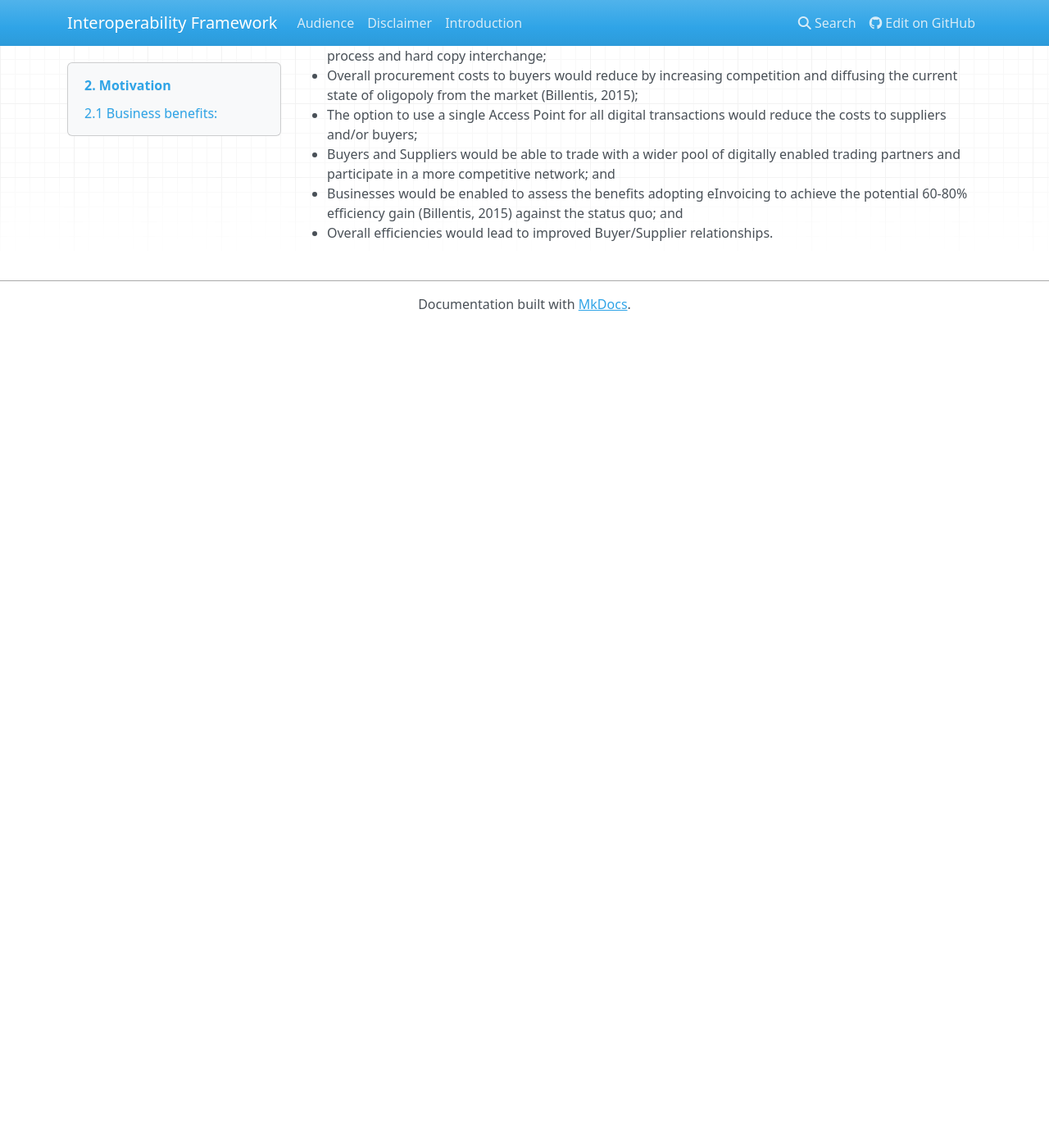
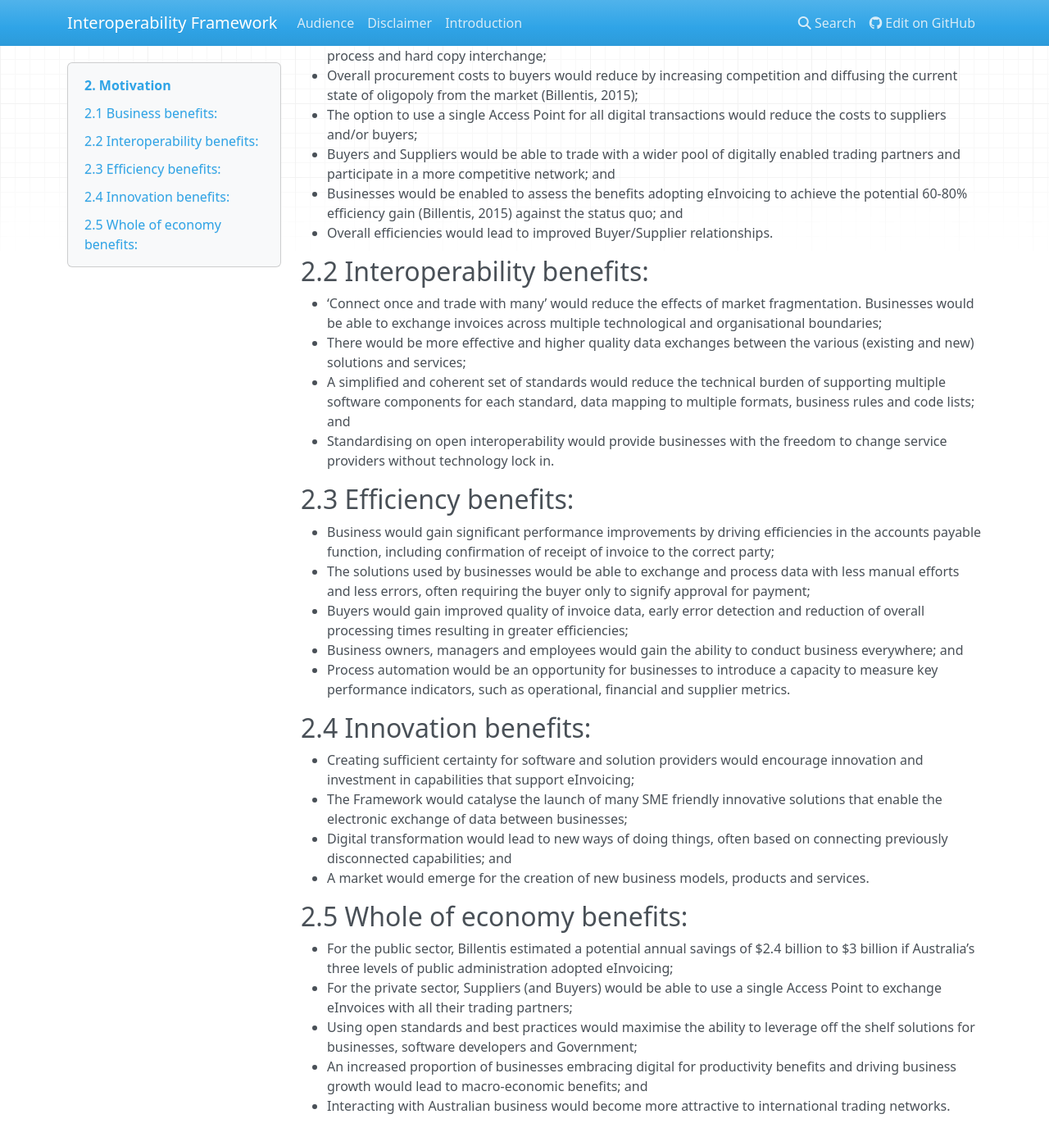
Before and after one commit to Kanwal-ATO/Interoperability-Framework, an MkDocs documentation site: the page built from docs/motivation.md, in a window 1280 px wide and 1400 px high, scrolled down 445 px. Shown: the whole window at 82% size. Built offline with MkDocs 1.6.1, drawn with Linux system fonts in a browser that asks for light colours; nearby versions of some CDN libraries; old or Windows-style settings are respelled for this version of MkDocs; before the commit the page ends 900 px from its top, so only the background shows below that.

Commit message:
Update motivation.md
Create motivation benefits page

```diff
--- a/docs/motivation.md
+++ b/docs/motivation.md
@@ -13,3 +13,32 @@ By initially enabling simpler and more efficient access to eInvoicing through th
  - Buyers and Suppliers would be able to trade with a wider pool of digitally enabled trading partners and participate in a more competitive network; and
  - Businesses would be enabled to assess the benefits adopting eInvoicing to achieve the potential 60-80% efficiency gain (Billentis, 2015) against the status quo; and
  - Overall efficiencies would lead to improved Buyer/Supplier relationships.
+
+##2.2 Interoperability benefits:
+
+ - ‘Connect once and trade with many’ would reduce the effects of market fragmentation. Businesses would be able to exchange invoices across multiple technological and organisational boundaries;
+ - There would be more effective and higher quality data exchanges between the various (existing and new) solutions and services;
+ - A simplified and coherent set of standards would reduce the technical burden of supporting multiple software components for each standard, data mapping to multiple formats, business rules and code lists; and
+ - Standardising on open interoperability would provide businesses with the freedom to change service providers without technology lock in.
+
+##2.3 Efficiency benefits:
+
+ - Business would gain significant performance improvements by driving efficiencies in the accounts payable function, including confirmation of receipt of invoice to the correct party;
+ - The solutions used by businesses would be able to exchange and process data with less manual efforts and less errors, often requiring the buyer only to signify approval for payment;
+ - Buyers would gain improved quality of invoice data, early error detection and reduction of overall processing times resulting in greater efficiencies;
+ - Business owners, managers and employees would gain the ability to conduct business everywhere; and
+ - Process automation would be an opportunity for businesses to introduce a capacity to measure key performance indicators, such as operational, financial and supplier metrics.
+
+##2.4 Innovation benefits:
+
+ - Creating sufficient certainty for software and solution providers would encourage innovation and investment in capabilities that support eInvoicing;
+ - The Framework would catalyse the launch of many SME friendly innovative solutions that enable the electronic exchange of data between businesses;
+ - Digital transformation would lead to new ways of doing things, often based on connecting previously disconnected capabilities; and
+ - A market would emerge for the creation of new business models, products and services.
+
+##2.5 Whole of economy benefits:
+ - For the public sector, Billentis estimated a potential annual savings of $2.4 billion to $3 billion if Australia’s three levels of public administration adopted eInvoicing;
+ - For the private sector, Suppliers (and Buyers) would be able to use a single Access Point to exchange eInvoices with all their trading partners;
+ - Using open standards and best practices would maximise the ability to leverage off the shelf solutions for businesses, software developers and Government;
+ - An increased proportion of businesses embracing digital for productivity benefits and driving business growth would lead to macro-economic benefits; and
+ - Interacting with Australian business would become more attractive to international trading networks.
```
